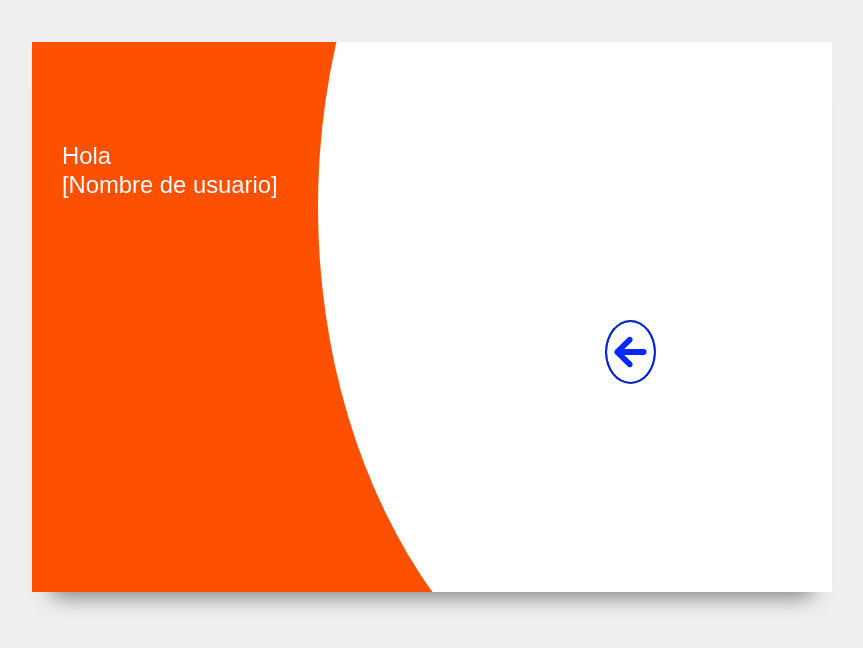
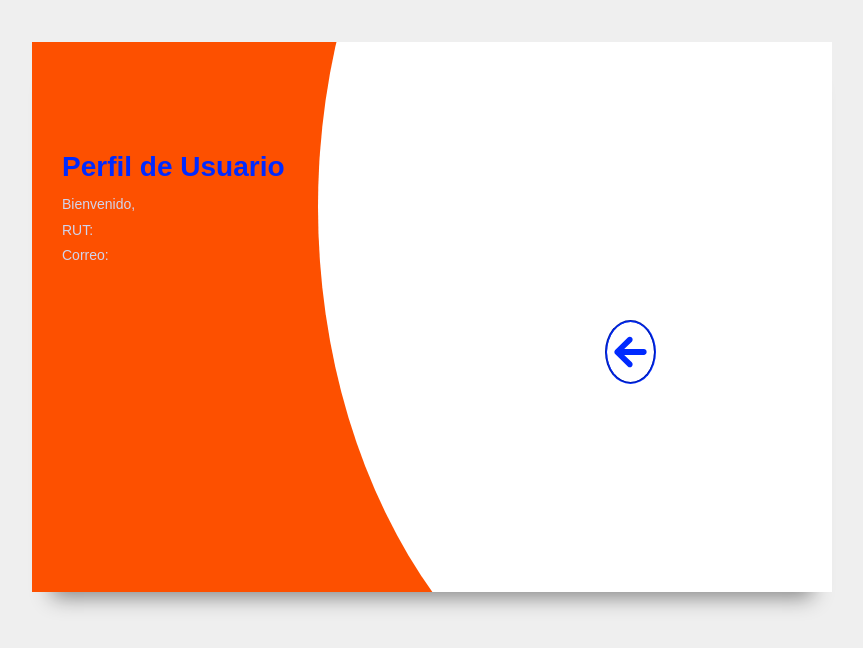
Before and after one commit to HectorLedezma/Proyecto_TI2_UCEN, a React (Create React App) app: page /UserProf in a window 1280 px wide. Shown: the top 648 px of the page, without its empty margins (208-1071 px from the left). Built offline with nearby package versions, Linux system fonts and the light colour scheme; a web font is replaced by a local one.

Commit message:
arreglos user/login/menu

```diff
--- /dev/null
+++ b/src/pages/UserMenu.jsx
@@ -0,0 +1,15 @@
+import React from 'react';
+
+const UserMenu = ({ userData }) => {
+return (
+    <div>
+      {/* Contenido del menú de usuario */}
+        <p>Bienvenido, {userData.nombre} {userData.apellido}</p>
+        <p>RUT: {userData.rut}</p>
+        <p>Correo: {userData.correo}</p>
+      {/* Otros elementos del menú */}
+    </div>
+    );
+};
+
+export default UserMenu;
--- a/src/pages/login.jsx
+++ b/src/pages/login.jsx
@@ -186,7 +186,9 @@ function Login(){
                                                 )
                                             }
                                         }
-                                    } id='BtnLogIn' className="Iniciar" type="sumbit">Iniciar sesión</button>
+                                    } id='BtnLogIn' className="Iniciar" type="submit">
+                                    <Link to='/UserProf'>Iniciar Sesión</Link>
+                                </button>
                                 </form>
                                 <div className="afterform">
                                     <p>¿No tienes una cuenta?</p>
--- a/src/pages/user.jsx
+++ b/src/pages/user.jsx
@@ -4,8 +4,12 @@ import { conexion } from "../ConectionSQL/conexion";
 import { IoMdArrowRoundBack } from "react-icons/io";
 import Heading from "./heading";
 import '../styles/profile.css'
-function UserProfile(){
+import UserMenu from './UserMenu';
+
+function UserProfile() {
     const navigate = useNavigate();
+    const userData = {
+    };
 
     const [windowSize, setWindowSize] = useState({
         width: window.innerWidth,
@@ -54,10 +58,11 @@ function UserProfile(){
                     <div className="login">
                         <Heading wel={
                             (
-                                <h2>
-                                    Hola<br/>
-                                    {"[Nombre de usuario]"}
-                                </h2>
+                                <div>
+                                <h1>Perfil de Usuario</h1>
+                                {/* Contenido del perfil del usuario */}
+                                    <UserMenu userData={userData} />
+                                </div>
                             )
                         }
                         logo1={<div/>}
--- a/src/styles/style.css
+++ b/src/styles/style.css
@@ -6,6 +6,9 @@
     --dark-color: #002aff;
     --light-color: #d0d4ed;
 
+}
+.Iniciar a {
+    color: white;
 }
 
 *{
```
Lines whose indentation alone changed are shown as unchanged.
